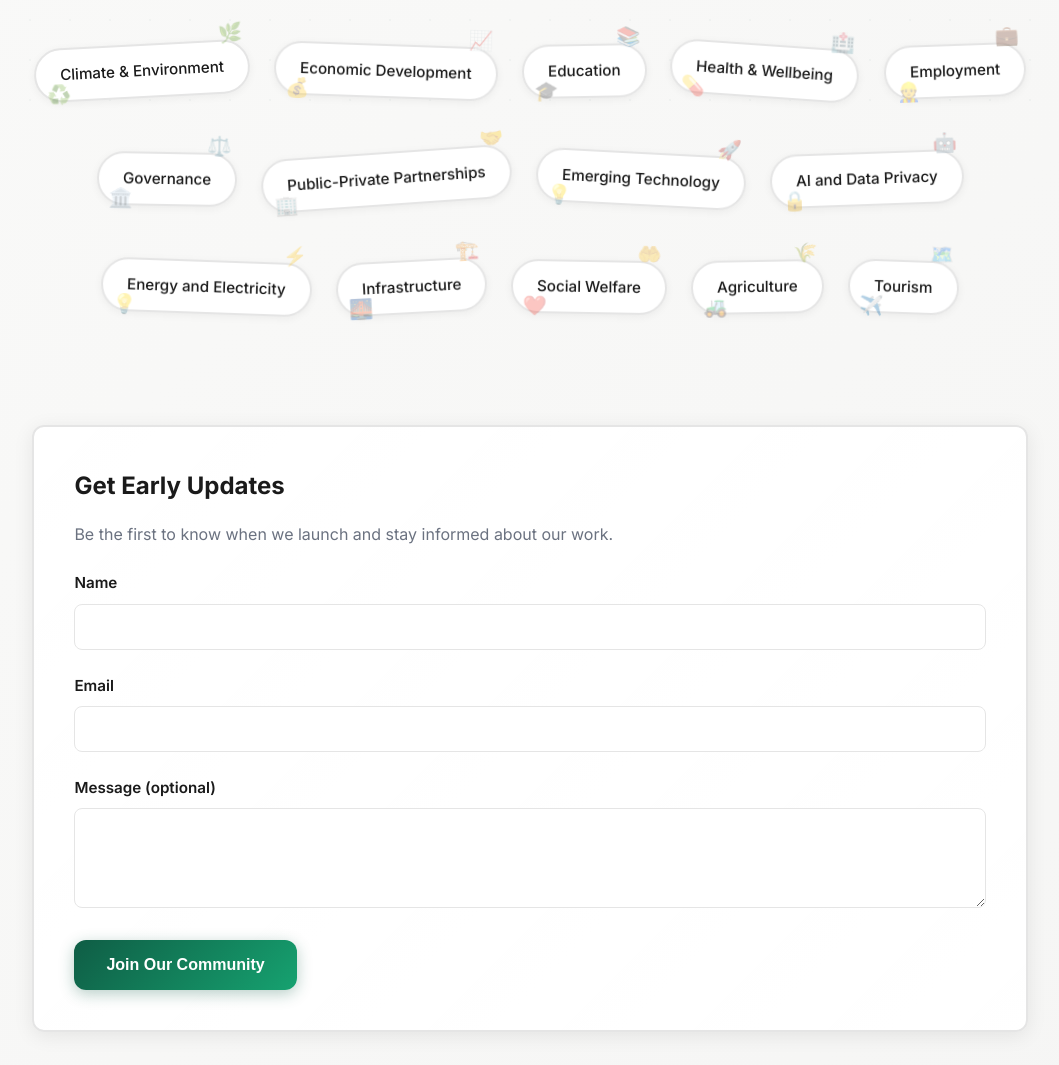
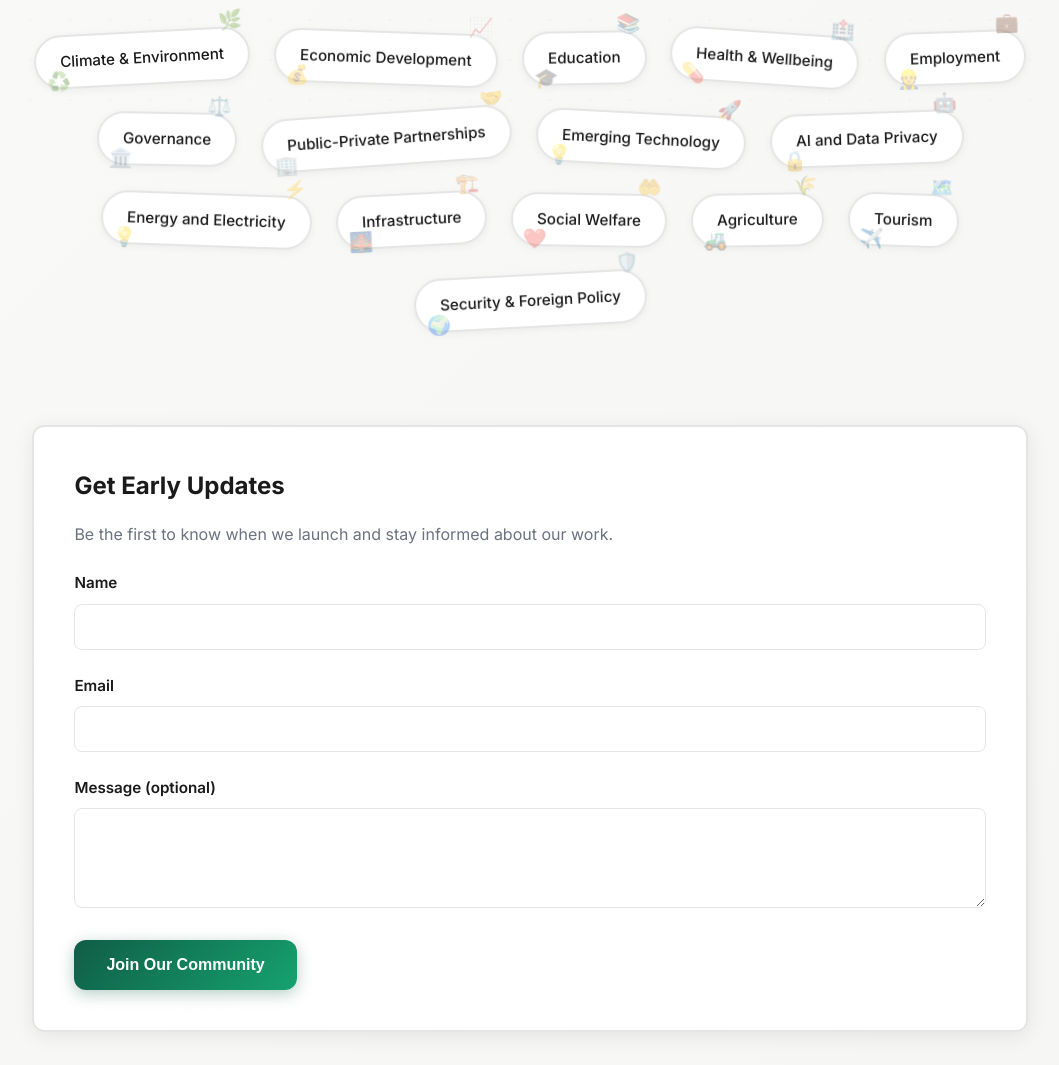
Before and after one commit to verwash/liberiapolicylab.github.io, a plain HTML site: page index.html in a window 1280 px wide. Shown: the part 680-1745 px from the top of the page, without its empty margins (110-1169 px from the left). Drawn offline with Linux system fonts and the light colour scheme.

Commit message:
Update index.html

```diff
--- a/index.html
+++ b/index.html
@@ -186,6 +186,7 @@
     .focus-tag:nth-child(9){transform:rotate(-2deg)} .focus-tag:nth-child(10){transform:rotate(2deg)}
     .focus-tag:nth-child(11){transform:rotate(-3deg)} .focus-tag:nth-child(12){transform:rotate(1deg)}
     .focus-tag:nth-child(13){transform:rotate(-1deg)} .focus-tag:nth-child(14){transform:rotate(2deg)}
+    .focus-tag:nth-child(15){transform:rotate(-3deg)}
     .focus-tag:hover{
       transform:rotate(0deg) translateY(-8px) scale(1.1); border-color:var(--green); background:var(--green); color:white;
       box-shadow:0 12px 24px rgba(15,93,69,0.2); z-index:10;
@@ -399,6 +400,11 @@
           <div class="focus-title">Tourism</div>
           <div class="focus-desc">Developing sustainable tourism to showcase Liberia's culture, heritage, and natural beauty.</div>
         </span>
+        <span class="focus-tag" onclick="this.classList.toggle('active')">
+          <span class="focus-icon icon-1">🛡️</span><span class="focus-icon icon-2">🌍</span>
+          <div class="focus-title">Security & Foreign Policy</div>
+          <div class="focus-desc">Strengthening national security and advancing Liberia's interests through strategic international partnerships.</div>
+        </span>
       </div>
     </div>
 
```
